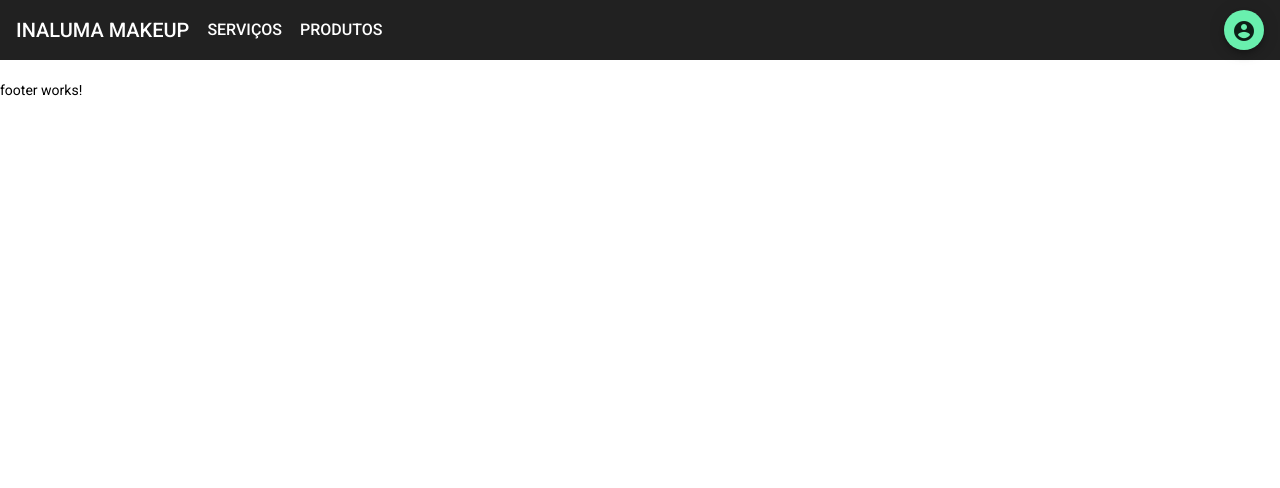
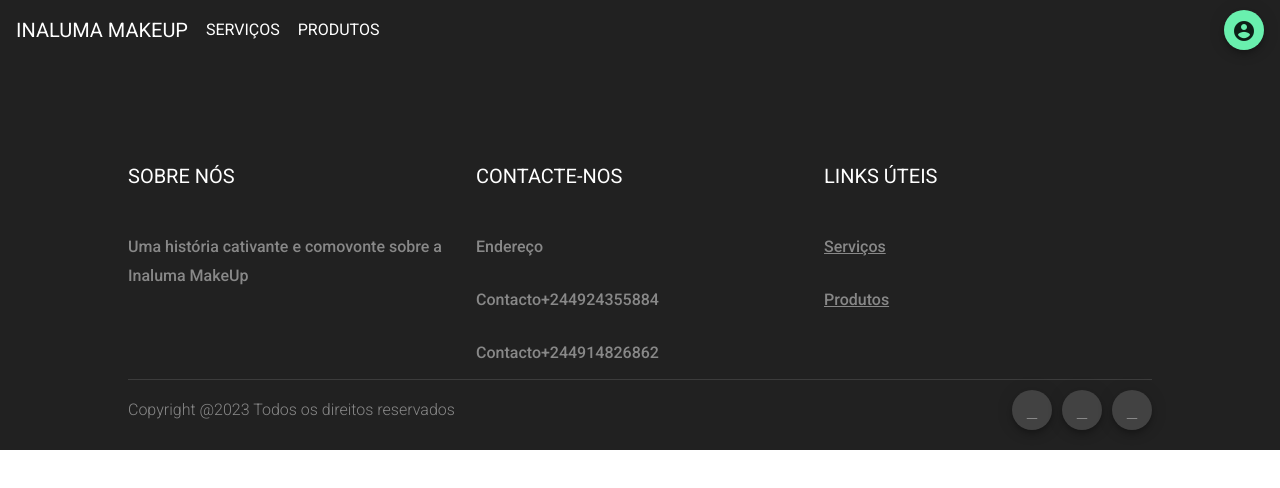
Before and after one commit to marianoj8/inaluma-ui, an Angular app: page / in a window 1280 px wide. Shown: the top 488 px of the page. Built offline with nearby package versions, Linux system fonts and the light colour scheme.

Commit message:
footer component stabilized

```diff
--- /dev/null
+++ b/src/app/core/components/layout/footer/footer-theme.scss
@@ -0,0 +1,57 @@
+@use '/src/scss/utility/utilities' as utils;
+
+@mixin _layout($theme) {
+  .mat-toolbar {
+    padding: 0;
+  }
+
+  .footer-content {
+    width: 100%;
+    padding: 100px 10% 20px;
+
+    .container * {
+      color: #888888;
+
+      h4 {
+        color: #fff;
+        font-weight: 400;
+        font-size: 20px;
+        margin-bottom: 29px;
+      }
+    }
+
+    .top-content {
+      @include utils.make-flex($direction: 'row', $justContent: 'space-evenly', $gap: '20px');
+      flex: 1 1;
+
+      .section {
+        width: 300px;
+        @include utils.make-flex($direction: 'column', $gap: '12px');
+        flex: 1 1;
+        text-wrap: wrap;
+        font-size: 16px;
+        line-height: 1.8;
+        color: #868c98;
+      }
+    }
+
+    .bottom-content {
+      @include utils.make-flex($justContent: 'space-between', $alignItems: 'center');
+      padding-top: 10px;
+
+      font-weight: 300;
+      font-size: 16px;
+      line-height: 2;
+
+      .right-content > *:not(:first-child) {
+        margin-left: 10px;
+      }
+    }
+  }
+}
+
+@mixin theme($theme) {
+  .footer-component {
+    @include _layout($theme);
+  }
+}
--- a/src/app/core/components/layout/footer/footer.component.html
+++ b/src/app/core/components/layout/footer/footer.component.html
@@ -1 +1,34 @@
-<p>footer works!</p>
+<footer class="footer-component">
+  <mat-toolbar class="main-footer">
+    <div class="footer-content">
+      <div class="container top-content">
+        <section class="section">
+          <h4>SOBRE NÓS</h4>
+          <p>Uma história cativante e comovonte sobre a Inaluma MakeUp</p>
+        </section>
+        <section class="section">
+          <h4>CONTACTE-NOS</h4>
+          <p>Endereço</p>
+          <p><span>Contacto</span> <span>+244924355884</span></p>
+          <p><span>Contacto</span> <span>+244914826862</span></p>
+        </section>
+        <section class="section">
+          <h4>LINKS ÚTEIS</h4>
+          <p><a routerLink="{{routes.servicos}}">Serviços</a></p>
+          <p><a routerLink="{{routes.servicos}}">Produtos</a></p>
+        </section>
+      </div>
+      <mat-divider></mat-divider>
+      <div class="container bottom-content">
+        <div class="left-content">
+          Copyright @{{ano}} Todos os direitos reservados
+        </div>
+        <div class="right-content">
+          <button mat-mini-fab color="secondary"><a href="https://www.facebook.com/inalumamakeup"><i class="fa-brands fa-facebook-f"></i></a></button>
+          <button mat-mini-fab color="secondary"><a routerLink="#"><i class="fa-brands fa-facebook-f"></i></a></button>
+          <button mat-mini-fab color="secondary"><a routerLink="#"><i class="fa-brands fa-facebook-f"></i></a></button>
+        </div>
+      </div>
+    </div>
+  </mat-toolbar>
+</footer>
--- a/src/app/core/components/layout/footer/footer.component.ts
+++ b/src/app/core/components/layout/footer/footer.component.ts
@@ -1,13 +1,17 @@
 import { Component, OnInit } from '@angular/core';
+import { APP_ROUTES } from 'src/app/core/config/routes';
 
 @Component({
   selector: 'app-footer',
-  templateUrl: './footer.component.html',
-  styleUrls: ['./footer.component.sass']
+  templateUrl: './footer.component.html'
 })
 export class FooterComponent implements OnInit {
+  readonly routes = APP_ROUTES;
+  readonly ano: number;
 
-  constructor() { }
+  constructor() {
+    this.ano = new Date(Date.now()).getFullYear();
+  }
 
   ngOnInit(): void {
   }
--- a/src/app/core/components/layout/header/header-theme.scss
+++ b/src/app/core/components/layout/header/header-theme.scss
@@ -10,6 +10,7 @@
       a {
         text-decoration: none;
         color: #fff;
+        font-weight: normal;
       }
 
       p {
@@ -20,6 +21,7 @@
 
       & > *:hover {
         border-bottom: #fff 2px solid;
+        font-weight: bold;
       }
     }
   }
--- a/src/app/core/components/layout/styles/layout-theme.scss
+++ b/src/app/core/components/layout/styles/layout-theme.scss
@@ -1,7 +1,9 @@
 @use './ux';
 @use '../header/header-theme' as header;
+@use '../footer/footer-theme' as footer;
 
 @mixin theme($theme) {
   @include ux.theme($theme);
   @include header.theme($theme);
+  @include footer.theme($theme);
 }
--- a/src/scss/_general.scss
+++ b/src/scss/_general.scss
@@ -13,7 +13,7 @@ body, html {
   box-sizing: border-box;
 }
 
-app-root {
+/* app-root {
   display: block;
   height: 100vh;
 }
@@ -289,11 +289,11 @@ img, .img {
   right: 0;
   float: right;
 }
-
+ */
 @mixin _typography-density($theme) {
   $typography: mat.get-typography-config($theme);
 
-  .search-container .mat-form-field,
+/*   .search-container .mat-form-field,
   .mat-form-field.filter {
     @include util.reset-form-field($theme);
   }
@@ -368,7 +368,7 @@ img, .img {
 
   .cdk-overlay-pane .mat-select-panel-wrap .mat-select-panel {
     font-size: 14px!important; // this is meant to bypass the size set on the element by material
-  }
+  } */
 
   // .controls-container {
   //   .row {
@@ -383,7 +383,7 @@ img, .img {
   //   }
   // }
 
-  .main-content-section {
+  /* .main-content-section {
     .section-header {
       margin-top: 0;
       padding: 10px 20px;
@@ -620,7 +620,7 @@ img, .img {
         display: none;
       }
     }
-  }
+  } */
 }
 
 @mixin _color($config) {
```
Also changed, not shown: src/app/core/components/layout/footer/footer.component.sass (deleted).
